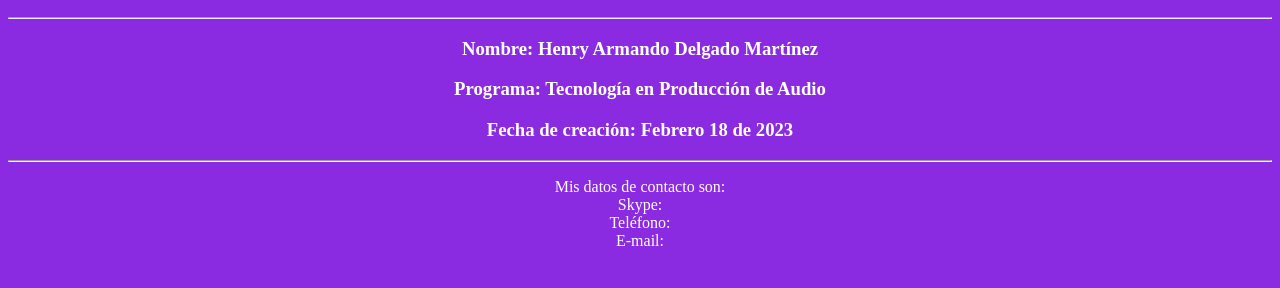
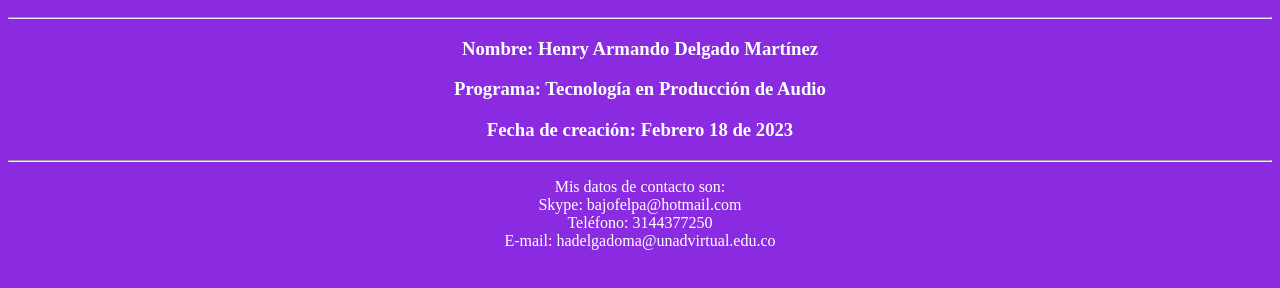
Before and after one commit to HDelgadoM/DSW-HenryDelgado-1391, a plain HTML site: page index.html in a window 1280 px wide. Shown: the part 136-424 px from the top of the page. Drawn offline with Linux system fonts and the light colour scheme.

Commit message:
Update index.html
Inclusión de datos personales.

```diff
--- a/index.html
+++ b/index.html
@@ -22,9 +22,9 @@
     <h3>Fecha de creación: Febrero 18 de 2023</h3>
     <hr>
     <p>Mis datos de contacto son: <br>
-        Skype: <br>
-        Teléfono: <br>
-        E-mail: <br>
+        Skype: bajofelpa@hotmail.com <br>
+        Teléfono: 3144377250<br>
+        E-mail: hadelgadoma@unadvirtual.edu.co<br>
     </p>
 </body>
 
```
